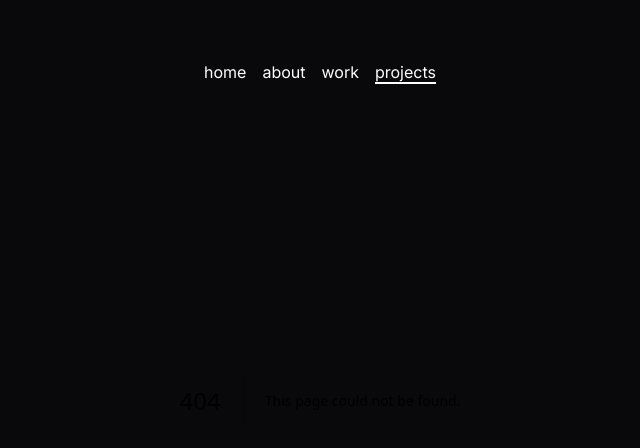
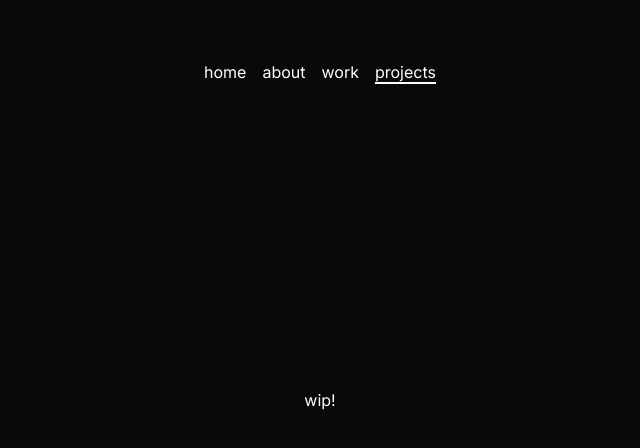
Before and after one commit to must108/site-archive, a Next.js app: page /projects in a window 1280 px wide. Before the commit this address had no page. Shown: the top 448 px of the page, without its empty margins (320-960 px from the left). Built offline with nearby package versions, Linux system fonts and the light colour scheme.

Commit message:
created all pages

```diff
--- a/src/app/(main)/about/page.tsx
+++ b/src/app/(main)/about/page.tsx
@@ -27,5 +27,5 @@ export const metadata: Metadata = {
   };
 
 export default function About() {
-    return <p className="text-white">wip</p>
+    return <p className="text-white">wip!</p>
 }
--- /dev/null
+++ b/src/app/(main)/projects/page.tsx
@@ -0,0 +1,4 @@
+
+export default function Projects() {
+    return <p className="text-white">wip!</p>
+}
--- /dev/null
+++ b/src/app/(main)/work/page.tsx
@@ -0,0 +1,4 @@
+
+export default function Work() {
+    return <p className="text-white">wip!</p>
+}
```
